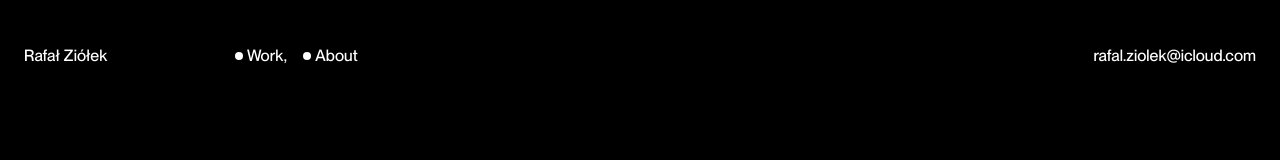
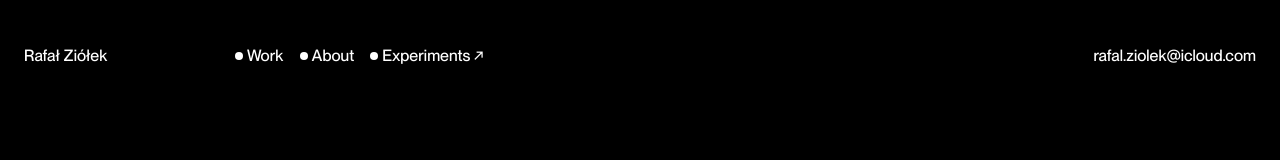
Before and after one commit to rafalziolek/portfolio, a Next.js app: page / in a window 1280 px wide. Shown: the top 160 px of the page. Built offline with nearby package versions, Linux system fonts and the light colour scheme.

Commit message:
Update MainNav.jsx

```diff
--- a/src/components/main-nav/MainNav.jsx
+++ b/src/components/main-nav/MainNav.jsx
@@ -37,10 +37,13 @@ function MainNav() {
             </Text>
             <ul>
               <MainNavItem glyphLetter='W' href='/work' glyphColor='blue'>
-                Work,
+                Work
               </MainNavItem>
               <MainNavItem glyphLetter='A' href='/about' glyphColor='orange'>
                 About
+              </MainNavItem>
+              <MainNavItem glyphLetter='A' href='https://experiments-blush.vercel.app/' glyphColor='orange'>
+                Experiments ↗
               </MainNavItem>
             </ul>
           </Stack>
```
